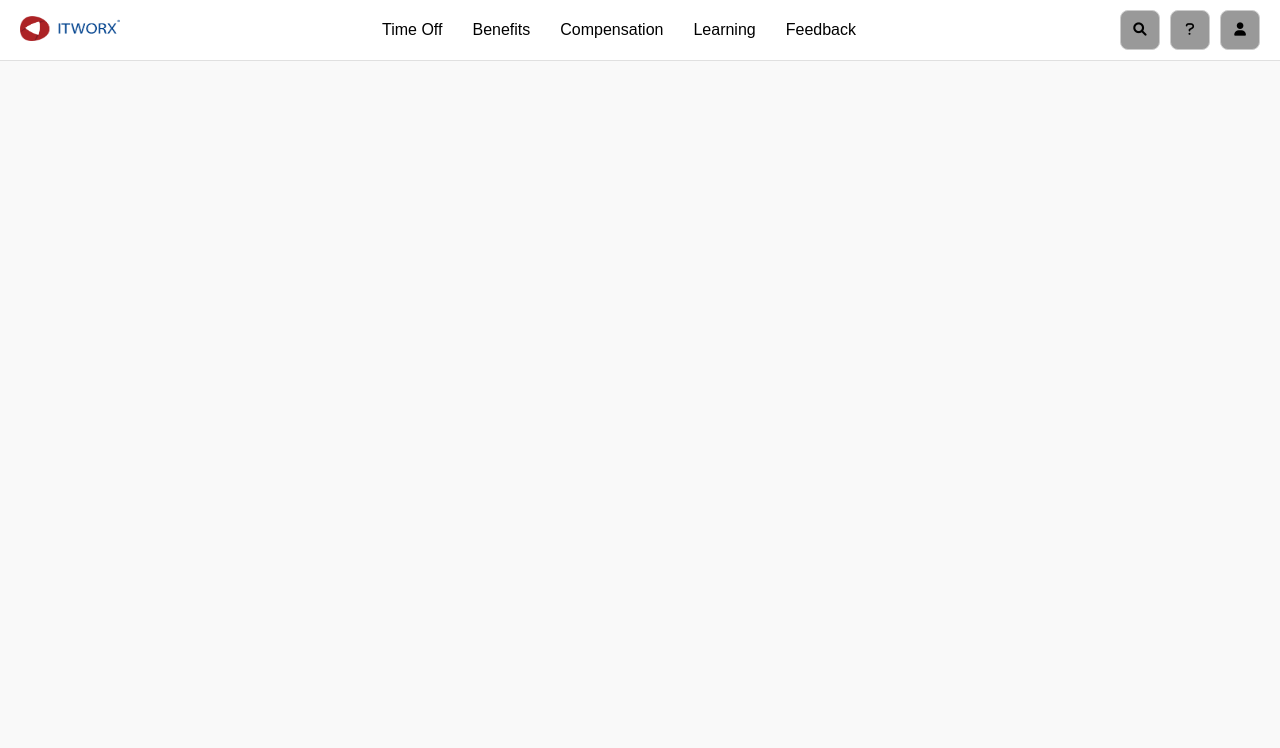
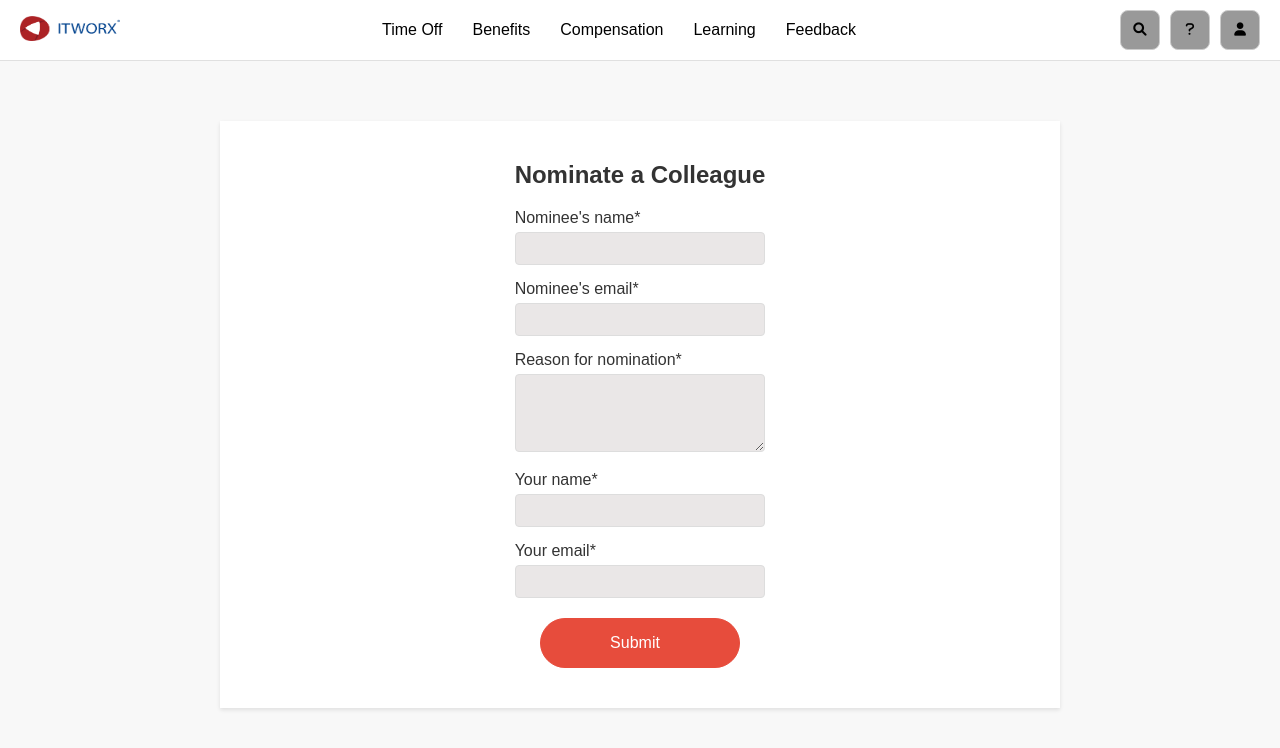
Before and after one commit to ZiadTantawy/Employee-of-the-Month, a React (Create React App) app in the folder frontend/: page /nominate in a window 1280 px wide. Shown: the top 748 px of the page. Built offline with nearby package versions, Linux system fonts and the light colour scheme; the HTML template or start-up script is replaced by a standard one.

Commit message:
fixed all issues

```diff
--- a/frontend/src/App.js
+++ b/frontend/src/App.js
@@ -5,6 +5,7 @@ import Navbar from './navbar';
 import Login from './login';
 import EmployeeOfTheMonthPage from './EmployeeOfTheMonth';
 import EmployeeNomination from './EmployeeNominationPage';
+import Nominate from './nominate';
 
 function App() {
   return (
@@ -15,6 +16,7 @@ function App() {
         <Route path="/login" element={<Login/>}/>
         <Route path="/nomination" element={<EmployeeNomination/>}/>
         <Route path="/vote" element={<EmployeeOfTheMonthPage/>}/>
+        <Route path="nominate" element={<Nominate/>}/>
       </Routes>
     </Router>
   );
--- a/frontend/src/CSS/EmployeeNominationCSS.css
+++ b/frontend/src/CSS/EmployeeNominationCSS.css
@@ -98,31 +98,32 @@ body {
     color: #666;
 }
 
-.container {
+.container3 {
     margin-top: 10px;
     display: flex;
     align-items: center;
     margin-bottom: 15px;
 }
 
-.container img.photo {
+.container3 .photo {
     width: 50px;
     height: 50px;
     border-radius: 50%;
     margin-right: 15px;
 }
 
-.container .info {
+
+.container3 .info {
     display: flex;
     flex-direction: column;
 }
 
-.container .info h4 {
+.container3 .info h4 {
     margin: 0;
     font-size: 16px;
 }
 
-.container .info small {
+.container3 .info small {
     color: #999;
 }
 
@@ -268,16 +269,16 @@ body {
 }
 
 @media (max-width: 480px) {
-    .container img.photo {
+    .container3 img.photo {
         width: 40px;
         height: 40px;
     }
 
-    .container .info h4 {
+    .container3 .info h4 {
         font-size: 14px;
     }
 
-    .container .info small {
+    .container3 .info small {
         font-size: 12px;
     }
 
--- a/frontend/src/CSS/EmployeeOfTheMonthCSS.css
+++ b/frontend/src/CSS/EmployeeOfTheMonthCSS.css
@@ -9,7 +9,7 @@
 small {
     color: gray;
 }
-.container {
+.container4 {
     margin-top: 15px;
     margin-bottom: 0;
     display: flex; /* Ensures content aligns horizontally */
--- a/frontend/src/CSS/nominate.css
+++ b/frontend/src/CSS/nominate.css
@@ -13,7 +13,9 @@ body {
   box-shadow: 0 2px 4px rgba(0, 0, 0, 0.1);
   margin-top: 60px;
   margin-bottom: 50px;
-
+  display: flex;
+  justify-content: center;
+  align-items: center;
 }
 
 header {
--- a/frontend/src/EmployeeCard.jsx
+++ b/frontend/src/EmployeeCard.jsx
@@ -3,7 +3,7 @@ import "./CSS/EmployeeOfTheMonthCSS.css";
 
 export default function EmployeeCard(){
     return (
-        <div class="container">
+        <div class="container4">
                     <div>
                         <img class=" profilePhoto" alt="Profile Picture" src="PIC/profilePicture.jpg"/>
                     </div>
--- a/frontend/src/EmployeeNominationPage.jsx
+++ b/frontend/src/EmployeeNominationPage.jsx
@@ -1,6 +1,9 @@
 import './CSS/EmployeeNominationCSS.css'
 import Nominee from './Nominee';
-export default function EmployeeNomination(){
+export default function nominate(){
+    function nominate(){
+        window.location.href = "/nominate";
+    }
     return (
         <>
             <main class="nomination">
@@ -10,10 +13,11 @@ export default function EmployeeNomination(){
                     Nominations are anonymous. You can also nominate employees
                     yourself.
                 </small>
-                <div class="container" style={{"margin-top": "20px", "margin-bottom": "10px"}}>
+                <div class="container3" style={{"margin-top": "20px", "margin-bottom": "10px"}}>
                     <button
                     class="photo"
                     style={{"border-radius": "8px", "background-color": "rgb(231, 231, 231)", width:"40px", height:"40px", fontSize:"16px"}}
+                    onClick={nominate}
                     >
                     +
                     </button>
--- a/frontend/src/Nominee.jsx
+++ b/frontend/src/Nominee.jsx
@@ -2,7 +2,7 @@ import './CSS/EmployeeNominationCSS.css'
 
 export default function Nominee (){
     return (
-        <div class="container">
+        <div class="container3">
         <img class="photo" alt="Profile Picture" src="PIC/profilePicture.jpg" />
         <div class="info">
           <h4>Mohamed Tarek 1</h4>
--- a/frontend/src/Prize.jsx
+++ b/frontend/src/Prize.jsx
@@ -1,7 +1,7 @@
 import "./CSS/EmployeeOfTheMonthCSS.css";
 export default function prize(){
     return(
-        <div class="container">
+        <div class="container4">
             <div class="info prizeDescribtion">
                 <h4>1st place</h4>
                 <small>Winner gets $500 gift card</small>
--- a/frontend/src/login.js
+++ b/frontend/src/login.js
@@ -1,5 +1,5 @@
 import "./CSS/login.css";
-function Login() {
+const Login = () => {
   return (
     <div>
         <div class="content">
--- /dev/null
+++ b/frontend/src/nominate.js
@@ -0,0 +1,41 @@
+import "./CSS/nominate.css";
+import "./CSS/nominate2.css";
+
+const Nominate = () =>{
+    return(
+        <div class="container">
+        <section class="form-section">
+            <h2>Nominate a Colleague</h2>
+            <form id="nominate-form" action="#" method="post">
+                <div class="form-group">
+                    <label for="nominee-name">Nominee's name*</label>
+                    <input type="text" id="nominee-name" name="nominee-name"/>
+                </div>
+                <div class="form-group">
+                    <label for="nominee-email">Nominee's email*</label>
+                    <input type="email" id="nominee-email" name="nominee-email"/>
+                </div>
+                <div class="form-group">
+                    <label for="nomination-reason">Reason for nomination*</label>
+                    <textarea id="nomination-reason" name="nomination-reason" rows="4"></textarea>
+                </div>
+                <div class="form-group">
+                    <label for="your-name">Your name*</label>
+                    <input type="text" id="your-name" name="your-name"/>
+                </div>
+                <div class="form-group">
+                    <label for="your-email">Your email*</label>
+                    <input type="email" id="your-email" name="your-email"/>
+                </div>
+                <div class="cont">
+                    <button type="submit" class="btny">
+                        <span>Submit</span>
+                        <img src="https://i.cloudup.com/2ZAX3hVsBE-3000x3000.png" alt="Submit Icon"/>
+                    </button>
+                </div>
+            </form>
+        </section>
+    </div>
+    );
+}
+export default Nominate;
```
